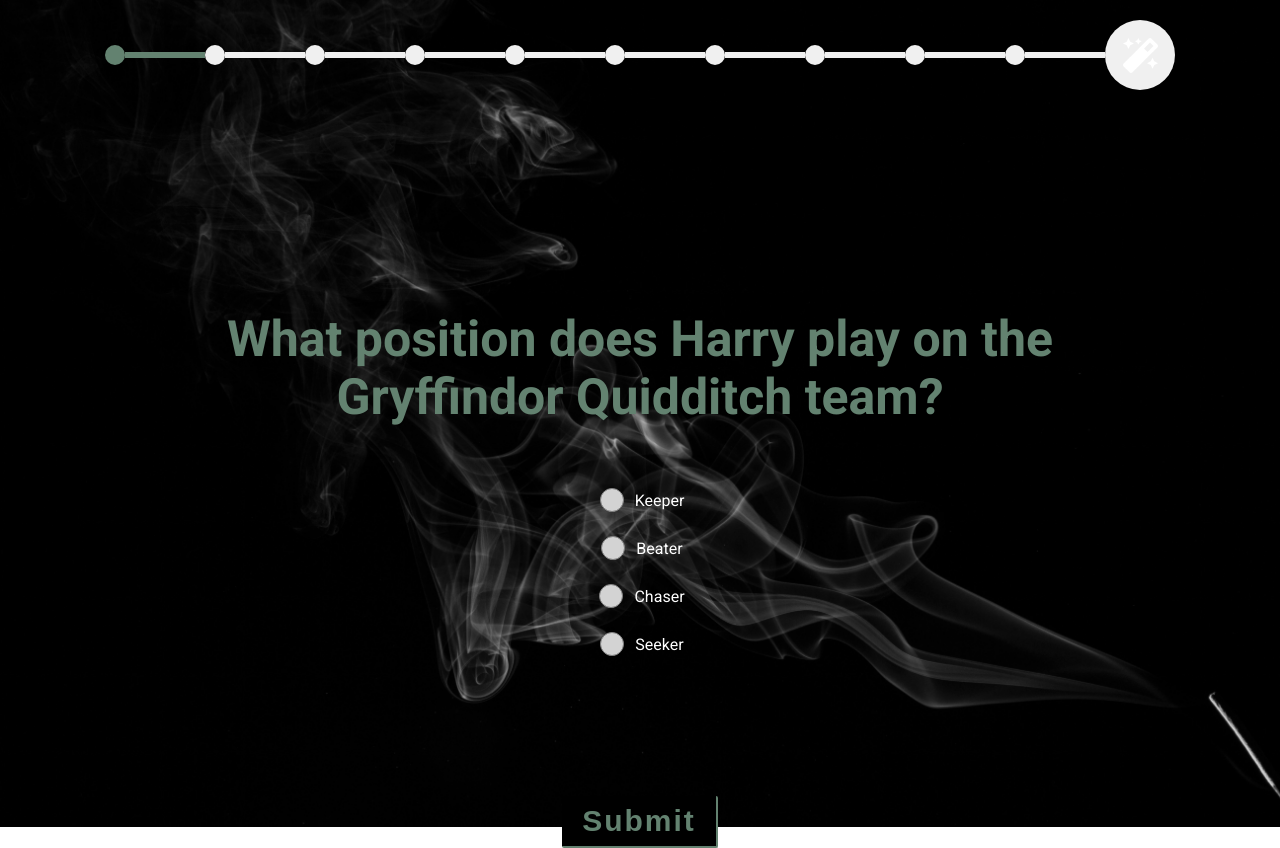
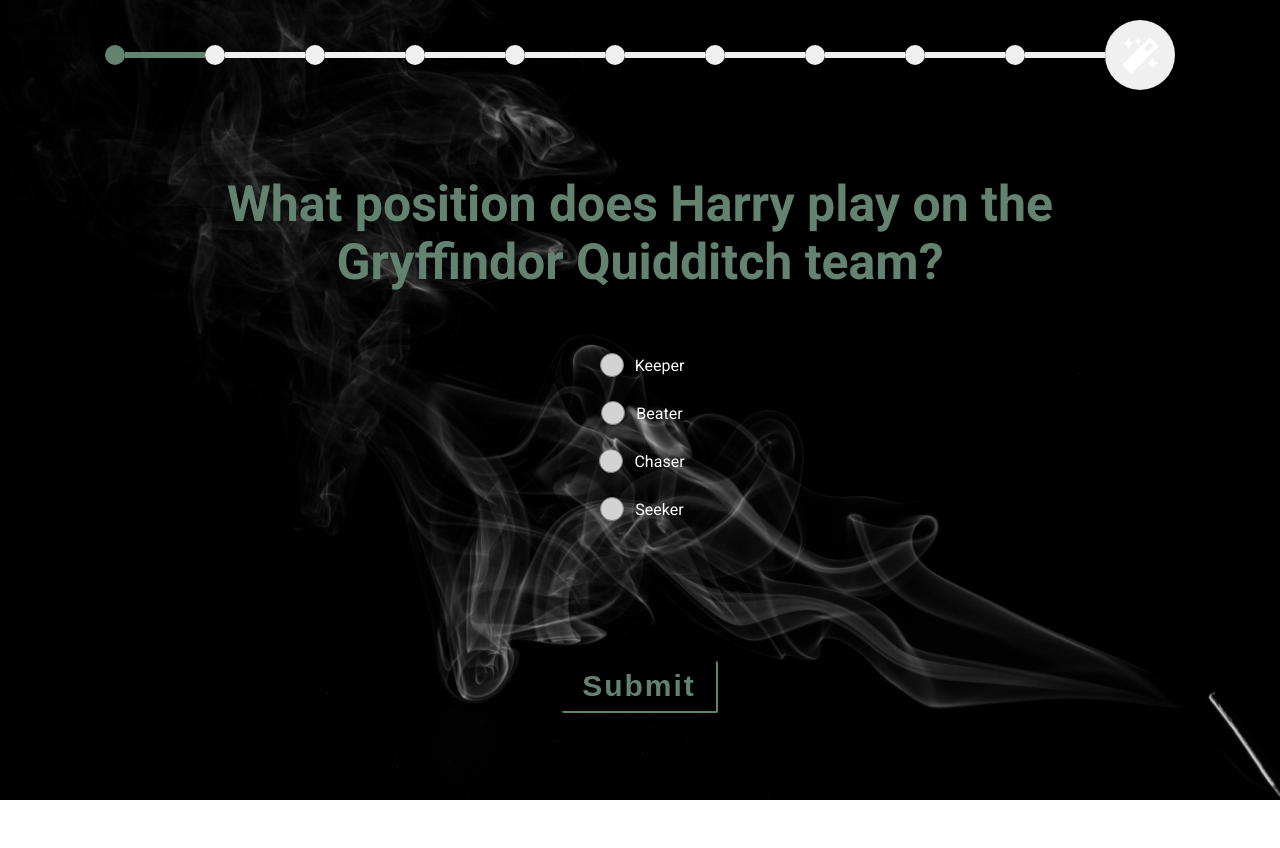
Before and after one commit to Technigo/project-redux-quiz-old, a React (Create React App) app: page / in a window 1280 px wide. Both pictures are taken after a click on the button "Take the quiz". After the commit the page ends 800 px from the top, so only its background shows below. Built offline with nearby package versions, Linux system fonts and the light colour scheme.

Commit message:
adjusted the content on pictureQuestions

```diff
--- a/src/components/ButtonQuestion.js
+++ b/src/components/ButtonQuestion.js
@@ -4,6 +4,7 @@ import { useSelector } from "react-redux";
 
 // A function which checks if the person has clicked a button and then returns different
 // styled buttons depending on if the selected answer by the user was correct or incorrect.
+// It also renders the buttons when it maps over question.options array.
 export const ButtonQuestion = ({
   question,
   setOnAnswerSubmit,
@@ -144,17 +145,17 @@ const NotCorrectButton = styled(Button)`
 `;
 
 const Header3 = styled.h3`
-  padding-top: 150px;
+  padding-top: 15px;
   text-align: center;
   margin: 0 0 10px 0;
   color: #638270;
 
   @media (min-width: 668px) and (max-width: 1024px) {
     font-size: 35px;
-    padding: 150px 15px 0 15px;
+    padding: 15px 15px 0 15px;
   }
   @media (min-width: 1025px) {
     font-size: 50px;
-    padding: 150px 150px 0 150px;
+    padding: 15px 150px 0 150px;
   }
 `;
--- a/src/components/PictureQuestion.js
+++ b/src/components/PictureQuestion.js
@@ -38,8 +38,8 @@ export const PictureQuestion = ({
             );
           } else {
             return (
-              <div key={option.name}>
               <OptionImage
+                key={option.name}
                 imgSrc={option.imgSrc}
                 onClick={() => {
                   setOnAnswerSubmit(question.id, index);
@@ -51,7 +51,6 @@ export const PictureQuestion = ({
               >
                 {option.name}
               </OptionImage>
-              </div>
             );
           }
         })}
@@ -61,18 +60,20 @@ export const PictureQuestion = ({
 };
 
 const OptionImage = styled.div`
-  width: 250px;
+  width: 100%;
+  max-width: 200px;
   height: 200px;
   background: linear-gradient(rgba(0, 0, 0, 0.75), rgba(0, 0, 0, 0.75)),
     url(${(props) => props.imgSrc});
   background-size: cover;
   color: #638270;
   text-align: center;
-  font-size: 2em;
+  font-size: 20px;
   border-radius: 2px;
   border-bottom: 2px solid #638270;
   border-right: 2px solid #638270;
   cursor: pointer;
+  padding: 10px 0;
 
   &:hover {
     background: linear-gradient(rgba(0, 0, 0, 0.25), rgba(0, 0, 0, 0.25)),
@@ -105,7 +106,6 @@ const CorrectOptionImage = styled(OptionImage)`
 `;
 
 const QuestionContainer = styled.div`
-  height: 80%;
   display: flex;
   flex-direction: column;
   justify-content: space-between;
@@ -116,8 +116,10 @@ const QuestionContainer = styled.div`
 const ButtonsContainer = styled.div`
   width: 80%;
   justify-content: center;
+  justify-items: center;
   display: grid;
-  grid-template-columns: 1fr;
+  grid-template-columns: 1fr 1fr;
+  grid-template-rows: 1fr 1fr;
   grid-gap: 10px;
   margin: 10px;
 
@@ -129,12 +131,12 @@ const ButtonsContainer = styled.div`
     grid-template-columns: 1fr 1fr 1fr 1fr;
     grid-template-rows: 1fr;
     grid-gap: 20px;
-    margin: 0 200px;
+    width: 60%;
   }
 `;
 
 const Header3 = styled.h3`
-  padding-top: 150px;
+  padding-top: 15px;
   text-align: center;
   margin: 10px;
   color: #638270;
@@ -145,6 +147,6 @@ const Header3 = styled.h3`
   }
   @media only screen and (min-width: 1025px) {
     font-size: 50px;
-    padding: 150px 150px 0 150px;
+    padding: 15px 150px 0 150px;
   }
 `;
--- a/src/components/RadioButtonsQuestion.js
+++ b/src/components/RadioButtonsQuestion.js
@@ -61,17 +61,17 @@ export const RadioButtonsQuestion = ({
 // -------------------------- Styled component ---------------------------------
 
 const Header3 = styled.h3`
-  padding-top: 150px;
+  padding-top: 15px;
   text-align: center;
   margin: 50px auto;
   color: #638270;
   @media (min-width: 668px) and (max-width: 1024px) {
     font-size: 35px;
-    padding: 150px 15px 0 15px;
+    padding: 15px 15px 0 15px;
   }
   @media only screen and (min-width: 1025px) {
     font-size: 50px;
-    padding: 150px 150px 0 150px;
+    padding: 15px 150px 0 150px;
   }
 `;
 
--- a/src/screens/StartScreen.js
+++ b/src/screens/StartScreen.js
@@ -1,6 +1,7 @@
 import React from "react";
 import styled from "styled-components";
 
+// When the start button gets clicked it sends information to the parent about what will happen. ++´
 export const StartScreen = ({ onStartButtonClick }) => {
   return (
     <Wrapper>
@@ -22,6 +23,8 @@ export const StartScreen = ({ onStartButtonClick }) => {
     </Wrapper>
   );
 };
+
+// ----------------------------- Styled component ----------------------------------------
 
 const Wrapper = styled.div`
   height: 100vh;
```
Lines whose indentation alone changed are shown as unchanged.
